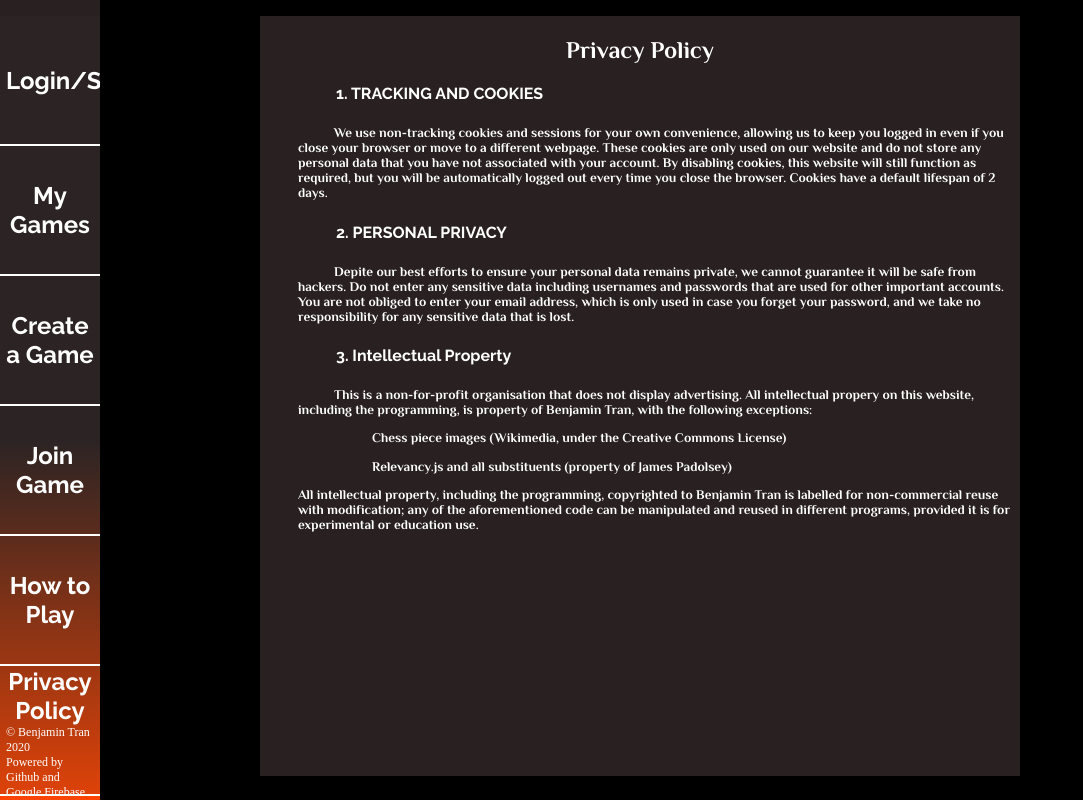
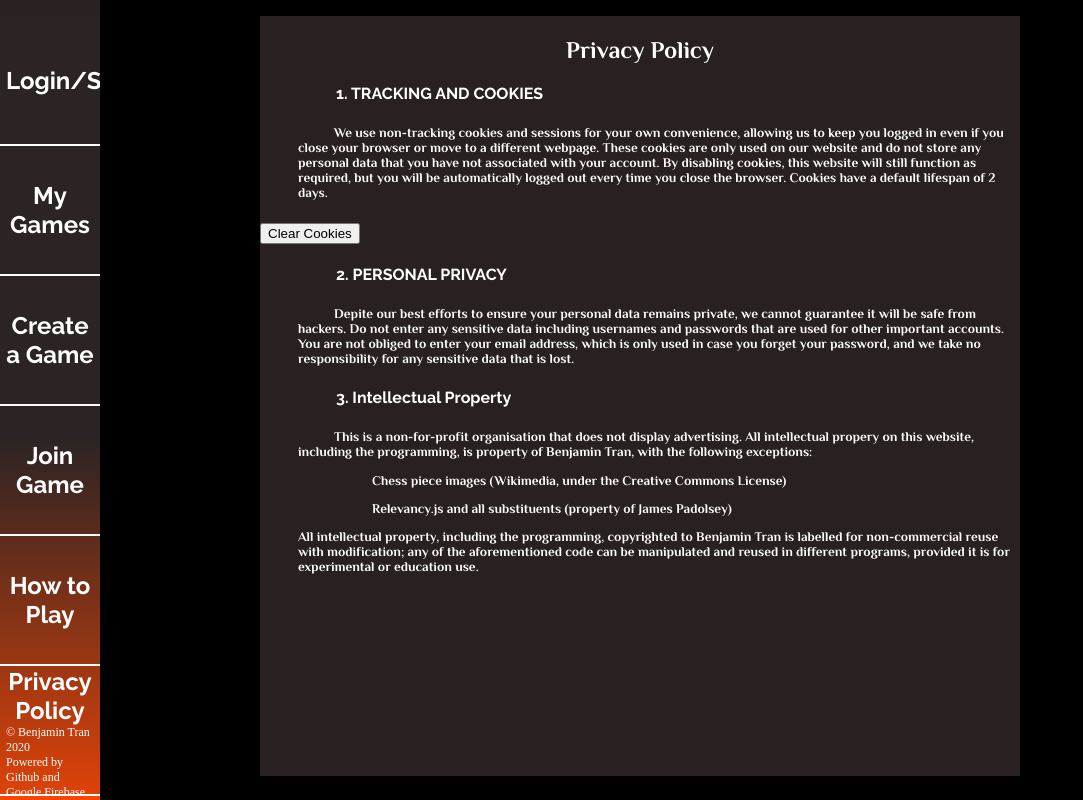
Before and after one commit to tranjamin/tranjamin.github.io, a plain HTML site: page chess/statement.html in a window 1280 px wide. Shown: the whole page, without its empty margins (0-1083 px from the left). Drawn offline with Linux system fonts and the light colour scheme; a web font is replaced by a local one.

Commit message:
delete cookies

```diff
--- a/chess/account.js
+++ b/chess/account.js
@@ -485,6 +485,7 @@ function str_to_time(str) {
 
 /**
  * relevancy.js v0.2
+ * courtesy of James Padolsey
  **/
 relevant();
 function relevant() {
--- a/chess/statement.html
+++ b/chess/statement.html
@@ -35,6 +35,7 @@
         <h2>Privacy Policy</h2>
         <h4>1. TRACKING AND COOKIES</h4>
         <h5>We use non-tracking cookies and sessions for your own convenience, allowing us to keep you logged in even if you close your browser or move to a different webpage. These cookies are only used on our website and do not store any personal data that you have not associated with your account. By disabling cookies, this website will still function as required, but you will be automatically logged out every time you close the browser. Cookies have a default lifespan of 2 days.</h5>
+        <button style="cursor: pointer;" onclick="deleteAllCookies();">Clear Cookies</button>
         <h4>2. PERSONAL PRIVACY</h4>
         <h5>Depite our best efforts to ensure your personal data remains private, we cannot guarantee it will be safe from hackers. Do not enter any sensitive data including usernames and passwords that are used for other important accounts. You are not obliged to enter your email address, which is only used in case you forget your password, and we take no responsibility for any sensitive data that is lost.</h5>
         <h4>3. Intellectual Property</h4>
```
